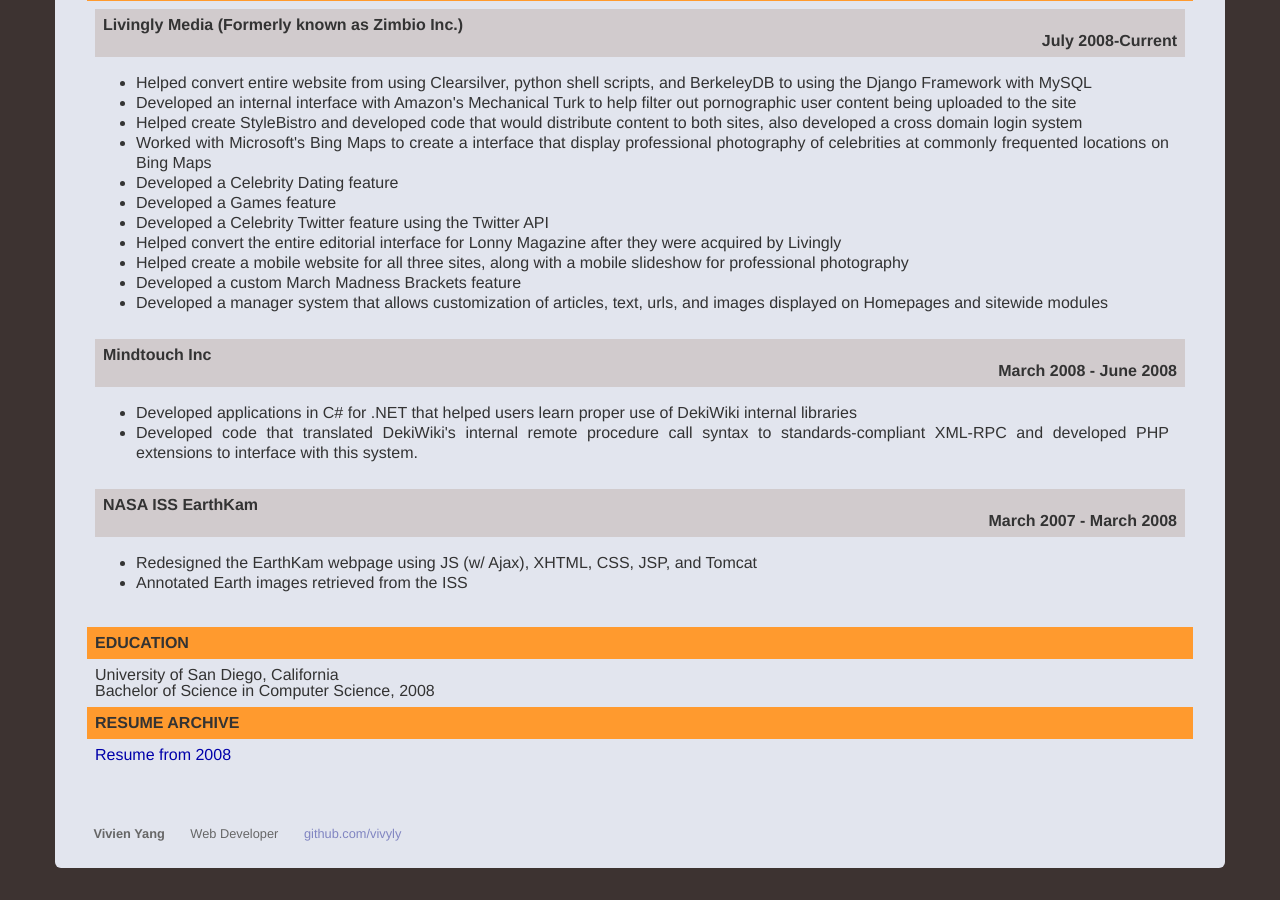
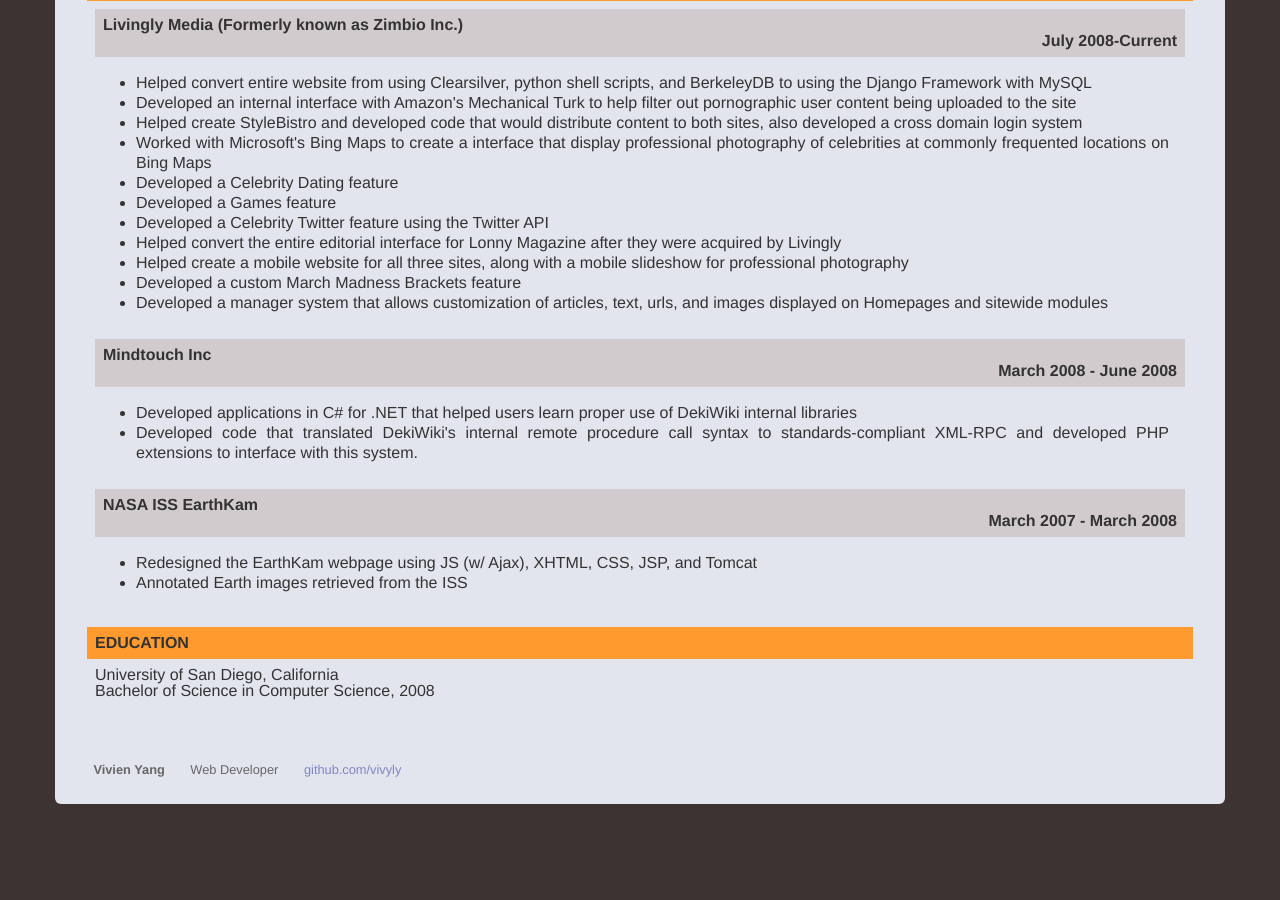
Before and after one commit to vivyly/vivyly.github.io, a Jekyll site: the page built from resume.html, in a window 1280 px wide and 900 px high, scrolled down 786 px. Built offline with Jekyll 4.4.1, drawn with Linux system fonts in a browser that asks for light colours; Markdown is read by kramdown in place of the engine named in the settings; after the commit the page ends 1622 px from its top, so only the background shows below that.

Commit message:
updating resume issues

```diff
--- a/resume.html
+++ b/resume.html
@@ -109,10 +109,4 @@
         <div class="degree">Bachelor of Science in Computer Science, 2008</div>
     </div>
   </div>
-  <div class="resume_section">
-    <div class="section_header">RESUME ARCHIVE</div>
-    <div class="section_content">
-        <a href="/Resume.pdf">Resume from 2008</a>
-    </div>
-  </div>
 </div>
```
Also changed, not shown: 1 other file.
